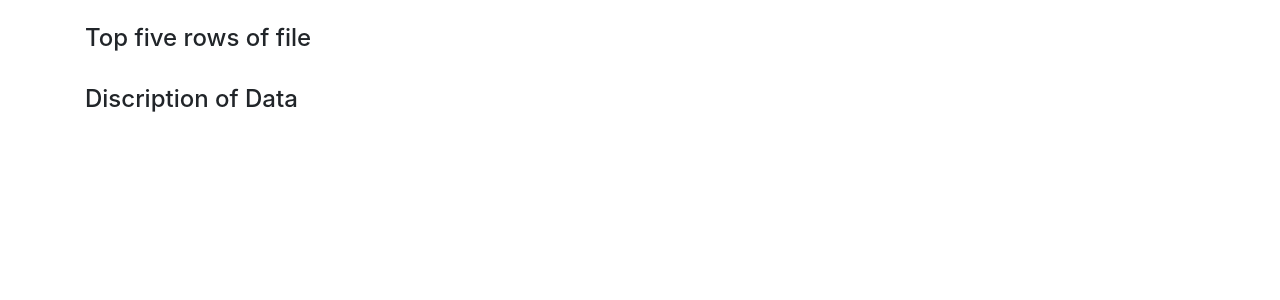
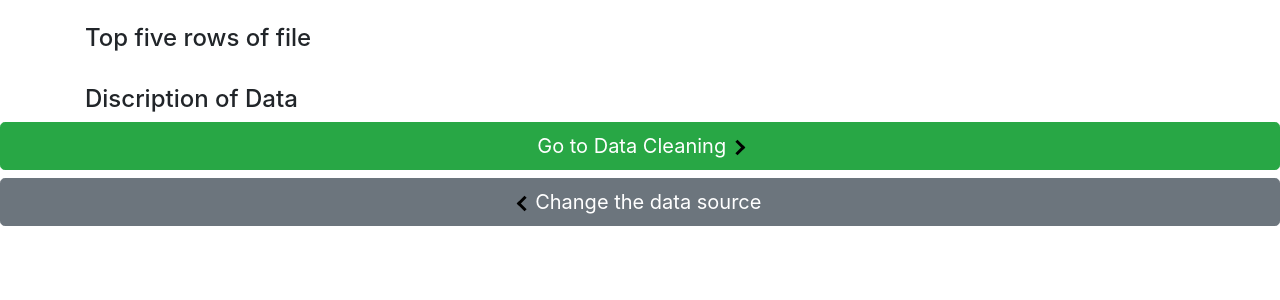
Before and after one commit to anmolk11/Preprocessing-Engine, a Flask app: template templates/display.html in a window 1280 px wide. Shown: the top 300 px of the page. Run offline with Flask 3, Linux system fonts and the light colour scheme; the template is opened without the code that fills it, so the values that code supplies are empty; some libraries are stand-ins or nearby versions.

Commit message:
fixed desc table css

```diff
--- a/main.py
+++ b/main.py
@@ -14,7 +14,7 @@ def index():
 
 def highlighter(x):
     if x['Num of Missing Values'] > 0:
-        return ['background-color: pink'] * 4
+        return ['background-color: #eb6a6a'] * 4
     else:
         return ['background-color: white'] * 4
 
@@ -25,16 +25,23 @@ def process(file):
     cats = []
     for i in cols:
         if df[i].dtype == 'int64':
-            cats.append('Numerical / Discrete')
+            if df[i].nunique() == 2 and set(df[i].unique()) <= {0, 1}:
+                cats.append('Binary')
+            else:
+                cats.append('Numerical / Discrete')
         elif df[i].dtype == 'float64':
-            cats.append('Numerical / Continues')
+            cats.append('Numerical / Continuous')
         else:
-            cats.append('Categorical')
+            if df[i].nunique() == 2:
+                cats.append('Binary')
+            else:
+                cats.append('Categorical')
+
 
     data_miss = df.isna().sum()
     num_miss = data_miss.values
     perc_miss = np.round(num_miss / df.shape[0] * 100,2)
-    table_df = df.head().to_html(index = False, classes = 'table table-striped')
+    table_df = df.head().to_html(index = False)
 
 
     data = {
@@ -44,12 +51,14 @@ def process(file):
         '% of Missing Values' : perc_miss
     }
     data_df = pd.DataFrame(data)
-    # data_df = data_df.to_html(index = False, classes = 'table table-striped')
     styled_df = data_df.style.apply(highlighter, axis = 1)
     styled_df.relabel_index(range(1,len(num_miss) + 1))
-    data_df = styled_df.to_html(index = False,classes = 'table table-striped')
+    data_df = styled_df.to_html(index = False)
     return render_template('display.html', table = table_df,table_name = file_name,data = data_df)
 
+@app.route('/data_clean')
+def cleaning():
+    return render_template('clean.html')
 
 if __name__ == '__main__':
     app.run(debug = True)
--- a/templates/display.html
+++ b/templates/display.html
@@ -1,17 +1,60 @@
 <!DOCTYPE html>
 <html lang="en">
+
 <head>
     <meta charset="UTF-8">
     <meta name="viewport" content="width=device-width, initial-scale=1.0">
     <link rel="stylesheet" href="https://stackpath.bootstrapcdn.com/bootstrap/4.5.2/css/bootstrap.min.css">
+    <script src="https://code.jquery.com/jquery-3.6.4.min.js"></script>
     <style>
-        h4, h3 {
+        h4,
+        h3 {
             display: inline-block;
-            margin-right: 5px; /* Adjust margin as needed */
+            margin-right: 5px;
+            /* Adjust margin as needed */
+        }
+
+        table {
+            width: 100%;
+            border-collapse: collapse;
+            margin-bottom: 20px;
+        }
+
+        th,
+        td {
+            padding: 12px;
+            text-align: center;
+            border-bottom: 1px solid #ddd;
+        }
+
+        th {
+            background-color: #f2f2f2;
+        }
+
+        tr:hover {
+            background-color: #f5f5f5;
+        }
+
+        .arrow {
+            border: solid rgb(0, 0, 0);
+            border-width: 0 3px 3px 0;
+            display: inline-block;
+            padding: 4px;
+        }
+
+        .right {
+            transform: rotate(-45deg);
+            -webkit-transform: rotate(-45deg);
+        }
+
+        .left {
+            transform: rotate(135deg);
+            -webkit-transform: rotate(135deg);
         }
     </style>
     <title>Document</title>
 </head>
+
 <body>
     <div class="container mt-4">
         <span>
@@ -31,5 +74,27 @@
             {{ data|safe }}
         </div>
     </div>
+    <button type="button" class="btn btn-success btn-lg btn-block" id="clean">Go to Data Cleaning <i
+            class="arrow right"></i></button>
+    <button type="button" class="btn btn-secondary btn-lg btn-block" id="back"><i class="arrow left"></i> Change the
+        data
+        source</button>
+
+
+
+
+
+
+    <script>
+        $(document).ready(function () {
+            $("#clean").click(function () {
+                window.location.href = "/data_clean";
+            });
+            $("#back").click(function () {
+                window.location.href = "/";
+            });
+        });
+    </script>
 </body>
+
 </html>
```
